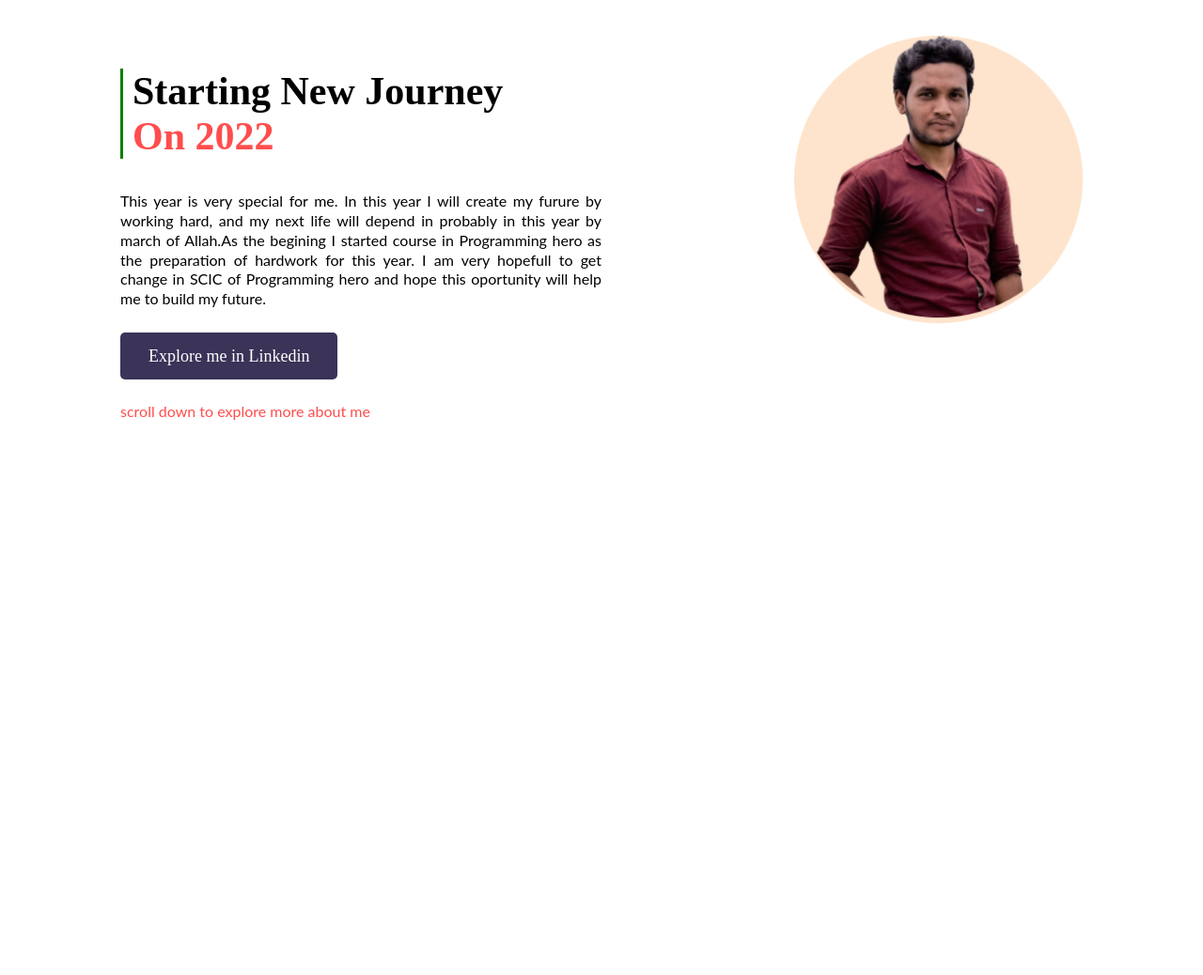
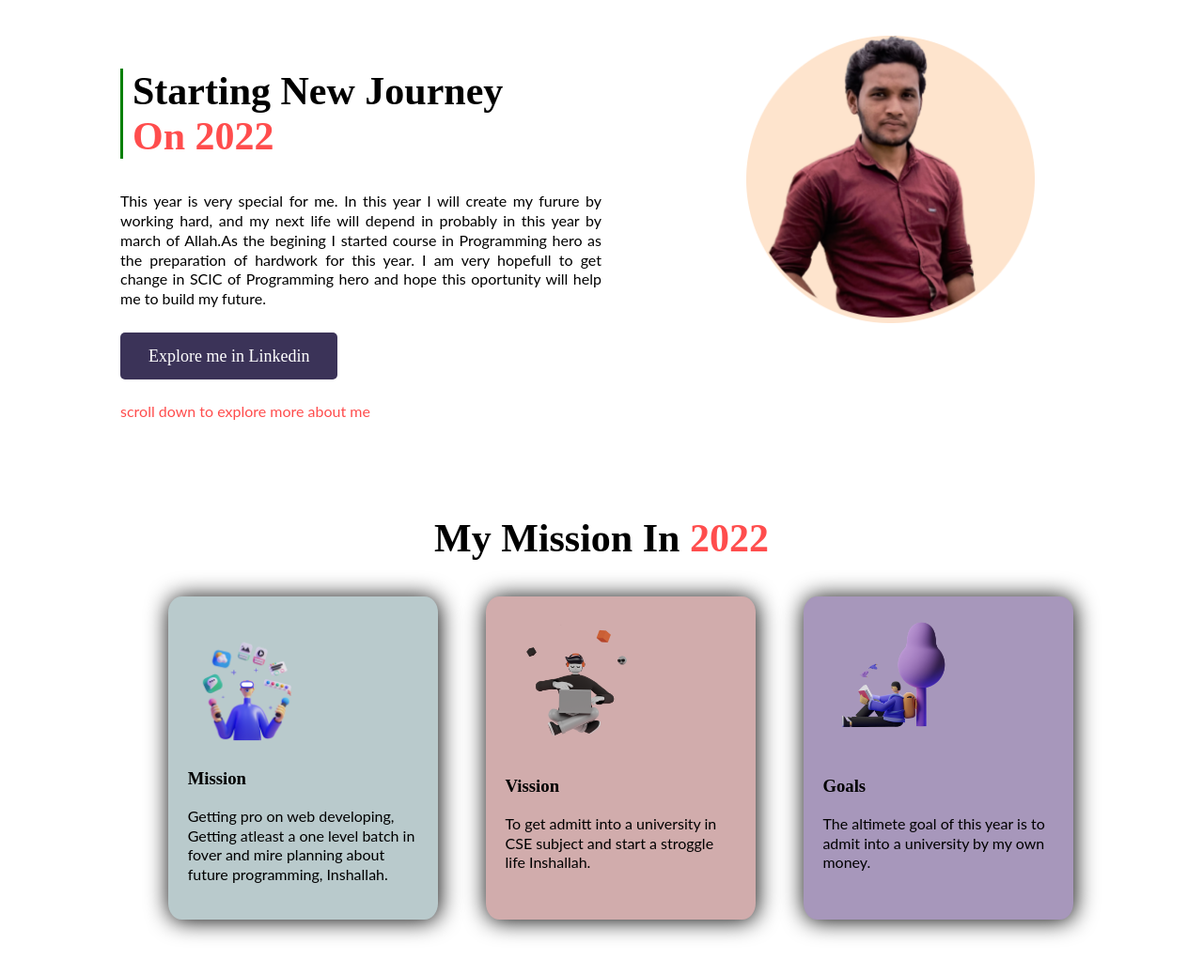
Before and after one commit to Neamul01/Assignment-1, a plain HTML site: page index.html in a window 1280 px wide. Shown: the whole page at 94% size. Before the commit the page ends 800 px from the top, so only its background shows below. Drawn offline with Linux system fonts and the light colour scheme.

Commit message:
Mission section added and add some global style change with older section

```diff
--- a/index.html
+++ b/index.html
@@ -11,8 +11,8 @@
     <link href="https://fonts.googleapis.com/css2?family=Noto+Sans:ital@1&display=swap" rel="stylesheet">
     <link rel="stylesheet" href="style.css">
 </head>
-<section>
-    <div class="flexible-container ">
+<section class=" container">
+    <div class="flexible-container container">
         <div class="hero-banner-child hero-ch-1">
             <h1>Starting New Journey<br><span class="style-color">On 2022</span></h1>
 
@@ -32,7 +32,27 @@
     </div>
     <p class="flexible-container style-color">scroll down to explore more about me</p>
 </section>
-
+<section class="container mission-area">
+    <h1>My Mission In <span class="style-color">2022</span></h1>
+    <div class="flexible-container">
+        <div class="mission-child mission-ch-1">
+            <img src="images/illustrators/illustrator-1.png" alt="mission icon picture">
+            <h3>Mission</h3>
+            <p>Getting pro on web developing, Getting atleast a one level batch in fover and mire planning about future
+                programming, Inshallah.</p>
+        </div>
+        <div class="mission-child mission-ch-2">
+            <img src="images/illustrators/illustrator-2.png" alt="visson icon picture">
+            <h3>Vission</h3>
+            <p>To get admitt into a university in CSE subject and start a stroggle life Inshallah.</p>
+        </div>
+        <div class="mission-child mission-ch-3">
+            <img src="images/illustrators/illustrator-3.png" alt="goals icon picture">
+            <h3>Goals</h3>
+            <p>The altimete goal of this year is to admit into a university by my own money.</p>
+        </div>
+    </div>
+</section>
 
 <body>
 
--- a/style.css
+++ b/style.css
@@ -2,6 +2,10 @@ body {
     margin: 0;
     background-color: #fff;
     font-family: 'Merriweather', serif;
+}
+
+.container {
+    margin-bottom: 100px;
 }
 
 .style-color {
@@ -17,6 +21,10 @@ p {
     line-height: 1.3;
 }
 
+img {
+    max-width: 60%;
+}
+
 .flexible-container {
     display: flex;
     margin: 3% 10%;
@@ -26,9 +34,7 @@ p {
     width: 50%;
 }
 
-.hero-banner-child img {
-    max-width: 60%;
-}
+
 
 .hero-banner-child h1 {
     border-left: 3px solid green;
@@ -41,7 +47,7 @@ p {
 }
 
 .hero-ch-2 img {
-    margin-left: 40%;
+    margin-left: 30%;
 }
 
 .link-button {
@@ -52,3 +58,37 @@ p {
     text-decoration: none;
     padding: 15px 30px;
 }
+
+/*============
+Mission Area
+=============*/
+
+
+.mission-area h1 {
+    text-align: center;
+}
+
+.mission-child {
+    width: 24%;
+    padding: 2%;
+    margin-left: 5%;
+    border-radius: 5%;
+
+}
+
+.mission-ch-1 {
+    background-color: #b9cacc;
+    box-shadow: 1px 1px 25px #000000;
+}
+
+.mission-ch-2 {
+    background-color: #d1acac;
+    box-shadow: 1px 1px 25px #000000;
+
+}
+
+.mission-ch-3 {
+    background-color: #a797bb;
+    box-shadow: 1px 1px 25px #000000;
+
+}
```
